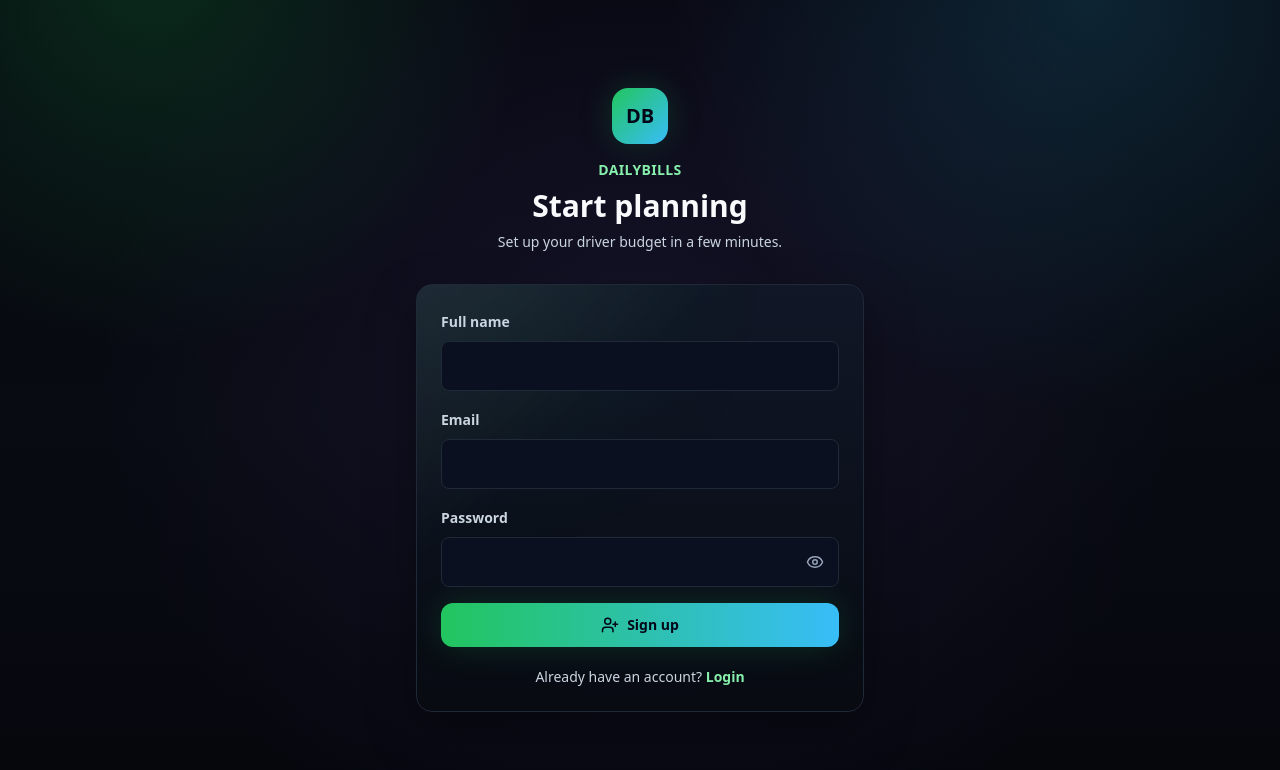
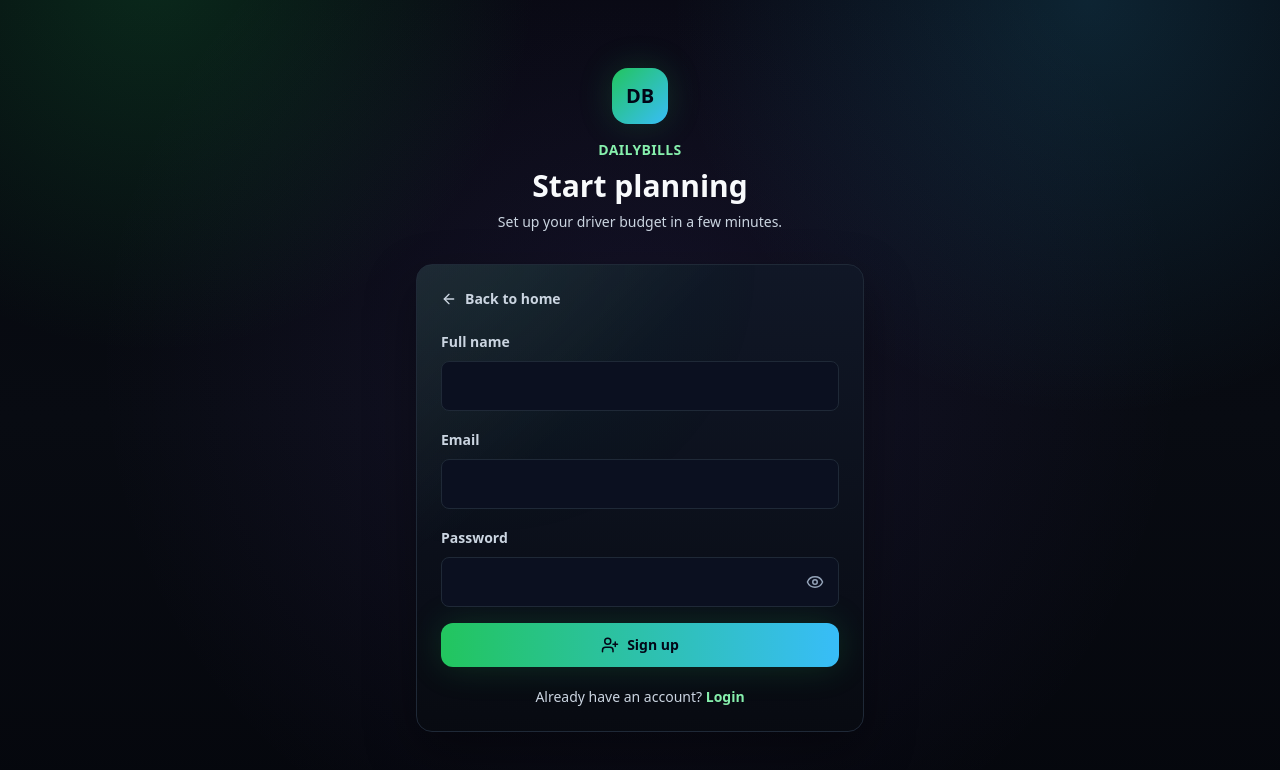
Before and after one commit to kingverri/dailybills, a Next.js app: page /signup in a window 1280 px wide. Shown: the top 770 px of the page. Built offline with nearby package versions, Linux system fonts and the light colour scheme; no server answers.

Commit message:
Add back to home link on auth pages

```diff
--- a/app/login/page.tsx
+++ b/app/login/page.tsx
@@ -1,11 +1,13 @@
 "use client";
 
-import { Eye, EyeOff, LogIn } from "lucide-react";
+import { ArrowLeft, Eye, EyeOff, LogIn } from "lucide-react";
 import Link from "next/link";
 import { useRouter } from "next/navigation";
-import { useState } from "react";
+import { useEffect, useState } from "react";
 import { AuthCard } from "@/components/auth/auth-card";
+import { normalizeLanguage, t } from "@/lib/i18n";
 import { getSupabaseClient } from "@/lib/supabase";
+import type { Language } from "@/types/app";
 
 export default function LoginPage() {
   const router = useRouter();
@@ -14,6 +16,18 @@ export default function LoginPage() {
   const [showPassword, setShowPassword] = useState(false);
   const [error, setError] = useState("");
   const [loading, setLoading] = useState(false);
+  const [language, setLanguage] = useState<Language>("en");
+
+  useEffect(() => {
+    const storedLanguage = window.localStorage.getItem("dailybills-public-language");
+    const browserLanguage = navigator.language?.toLowerCase().startsWith("pt")
+      ? "pt"
+      : navigator.language?.toLowerCase().startsWith("es")
+        ? "es"
+        : "en";
+
+    setLanguage(normalizeLanguage(storedLanguage ?? browserLanguage));
+  }, []);
 
   async function handleSubmit(event: React.FormEvent<HTMLFormElement>) {
     event.preventDefault();
@@ -42,6 +56,11 @@ export default function LoginPage() {
       title="Welcome back"
       subtitle="Check today’s safe spending number before you hit the road."
     >
+      <Link className="mb-5 inline-flex items-center gap-2 text-sm font-semibold text-neutral-600 hover:text-brand-700" href="/">
+        <ArrowLeft size={16} aria-hidden="true" />
+        {t(language, "backToHome")}
+      </Link>
+
       <form className="space-y-4" onSubmit={handleSubmit}>
         <label className="block space-y-2">
           <span className="field-label">Email</span>
--- a/app/signup/page.tsx
+++ b/app/signup/page.tsx
@@ -1,11 +1,13 @@
 "use client";
 
-import { Eye, EyeOff, UserPlus } from "lucide-react";
+import { ArrowLeft, Eye, EyeOff, UserPlus } from "lucide-react";
 import Link from "next/link";
 import { useRouter } from "next/navigation";
-import { useState } from "react";
+import { useEffect, useState } from "react";
 import { AuthCard } from "@/components/auth/auth-card";
+import { normalizeLanguage, t } from "@/lib/i18n";
 import { getSupabaseClient } from "@/lib/supabase";
+import type { Language } from "@/types/app";
 
 export default function SignupPage() {
   const router = useRouter();
@@ -16,6 +18,18 @@ export default function SignupPage() {
   const [message, setMessage] = useState("");
   const [error, setError] = useState("");
   const [loading, setLoading] = useState(false);
+  const [language, setLanguage] = useState<Language>("en");
+
+  useEffect(() => {
+    const storedLanguage = window.localStorage.getItem("dailybills-public-language");
+    const browserLanguage = navigator.language?.toLowerCase().startsWith("pt")
+      ? "pt"
+      : navigator.language?.toLowerCase().startsWith("es")
+        ? "es"
+        : "en";
+
+    setLanguage(normalizeLanguage(storedLanguage ?? browserLanguage));
+  }, []);
 
   async function handleSubmit(event: React.FormEvent<HTMLFormElement>) {
     event.preventDefault();
@@ -79,6 +93,11 @@ export default function SignupPage() {
       title="Start planning"
       subtitle="Set up your driver budget in a few minutes."
     >
+      <Link className="mb-5 inline-flex items-center gap-2 text-sm font-semibold text-neutral-600 hover:text-brand-700" href="/">
+        <ArrowLeft size={16} aria-hidden="true" />
+        {t(language, "backToHome")}
+      </Link>
+
       <form className="space-y-4" onSubmit={handleSubmit}>
         <label className="block space-y-2">
           <span className="field-label">Full name</span>
--- a/lib/i18n.ts
+++ b/lib/i18n.ts
@@ -13,6 +13,7 @@ export const translations = {
     income: "Income",
     settings: "Settings",
     logout: "Logout",
+    backToHome: "Back to home",
     backToDashboard: "Back to dashboard",
     save: "Save",
     todayName: "Today, {name}",
@@ -417,6 +418,7 @@ export const translations = {
     income: "Ganhos",
     settings: "Configurações",
     logout: "Sair",
+    backToHome: "Voltar para início",
     backToDashboard: "Voltar ao painel",
     save: "Salvar",
     todayName: "Hoje, {name}",
@@ -821,6 +823,7 @@ export const translations = {
     income: "Ingresos",
     settings: "Configuración",
     logout: "Salir",
+    backToHome: "Volver al inicio",
     backToDashboard: "Volver al panel",
     save: "Guardar",
     driver: "conductor",
```
